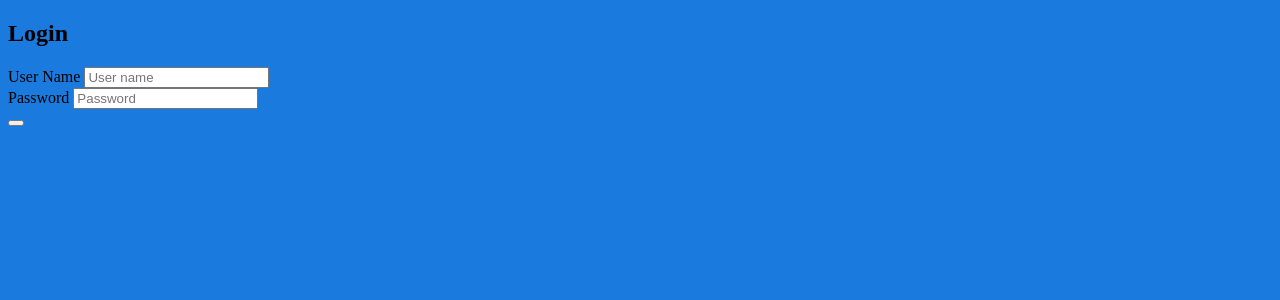
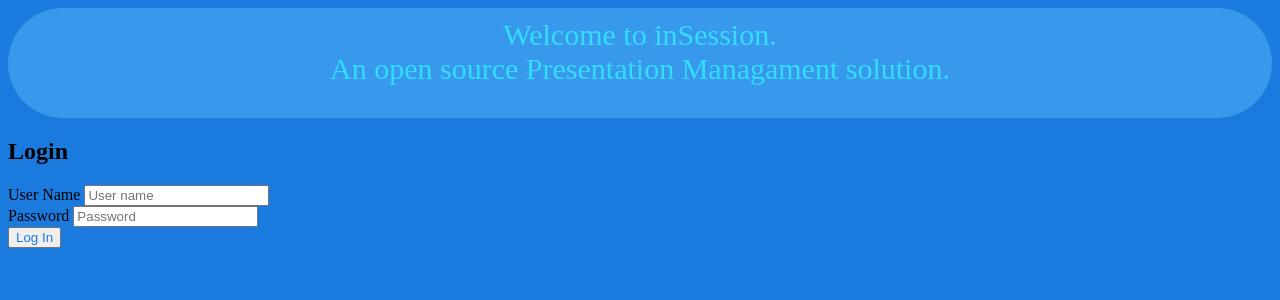
Before and after one commit to cortes-web-tech/in-session-domain, a PHP site: page / in a window 1280 px wide. Shown: the top 300 px of the page. Run offline with PHP 8.4, Linux system fonts and the light colour scheme; a stand-in replaces the project's code that opens the database connection.

Commit message:
front end changes

```diff
--- a/homepage.php
+++ b/homepage.php
@@ -58,7 +58,7 @@ if(isset($_SESSION['id']) && isset($_SESSION['user_name'])){
 	      		<label for="file">File upload</label>
 	   			</br></br>
 				<button>Upload</button>
-	 			<input type="file" id="file" name="file">
+	 			<input type="file" id="file" name="file" id="button">
 		    </form>
 
 		    <a href="todo.php">Todo list</br></a>
@@ -66,11 +66,10 @@ if(isset($_SESSION['id']) && isset($_SESSION['user_name'])){
 			<div>
 		</body>
 	</html>
-
 	<?php
 }
 else {
-
+	header("location: index.php");
 	exit();
 }
 ?>
--- a/index.php
+++ b/index.php
@@ -5,6 +5,11 @@
 	<link rel="stylesheet" type="text/css" href="style.css"/>
 </head>
 <body>
+	<div id="welcome">
+		Welcome to inSession.</br>
+		An open source Presentation Managament solution.
+	</div>
+
 	<form action="login.php" method="post">
 		<h2>Login</h2>
 		<?php if(isset($_GET['error'])){ ?>
@@ -16,7 +21,7 @@
 		<label>Password</label>
 		<input type="password" name="password" placeholder="Password"><br>
 
-		<button type="Log in"></button>
+		<button type="Log in" id="login_button">Log In</button>
 	</form>
 
 </html>
```
